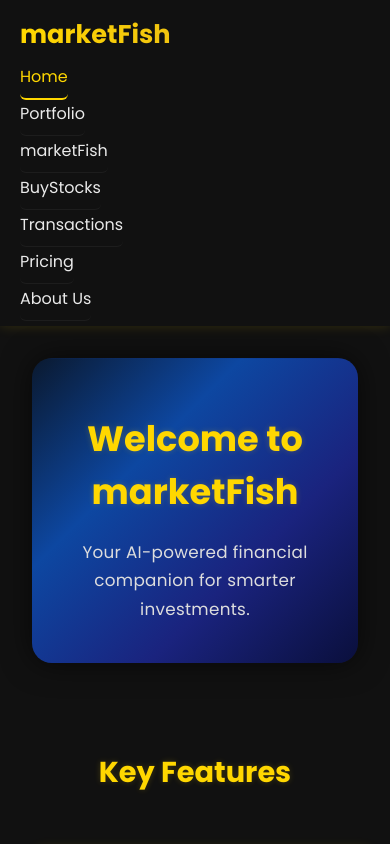
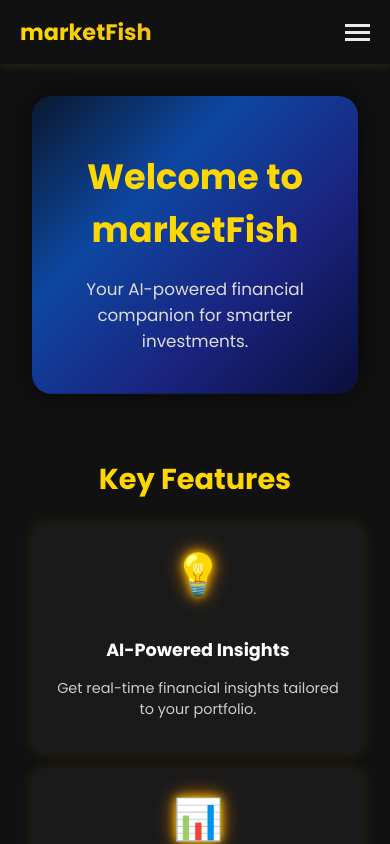
Before and after one commit to hitoriiiiiiii/pbl-frontend-web, a React (Vite) app: page / in a window 390 px wide. Shown: the top 844 px of the page. Built offline with nearby package versions, Linux system fonts and the light colour scheme.

Commit message:
added mobile responsiveness

```diff
--- a/src/App.jsx
+++ b/src/App.jsx
@@ -1,4 +1,4 @@
-import React from "react";
+import React, { useState } from "react";
 import { Routes, Route, NavLink, Outlet } from "react-router-dom";
 import Home from "./pages/Home";
 import Portfolio from "./pages/Portfolio";
@@ -18,7 +18,7 @@ const App = () => {
         <Route path="login" element={<LoginPage />} />
 
         {/* Routes that are available without authentication */}
-        <Route path="/" element={<Layout />}>
+        <Route path="/" element={<Layout />} >
           <Route index element={<Home />} />
           <Route path="portfolio" element={<Portfolio />} />
           <Route path="finai" element={<FinAiChat />} />
@@ -32,7 +32,14 @@ const App = () => {
   );
 };
 
-const Layout = () => (
+const Layout = () => {
+  const [isMenuOpen, setIsMenuOpen] = useState(false);
+
+  const toggleMenu = () => {
+    setIsMenuOpen(!isMenuOpen);
+  };
+
+  return (
     <>
       {/* Header Section */}
       <header className="header">
@@ -41,8 +48,12 @@ const Layout = () => (
             <span className="logo-highlight">market</span>Fish
           </NavLink>
         </div>
-      <nav className="nav">
-        <ul className="nav-list">
+        <div className="hamburger" onClick={toggleMenu}>
+          <div></div>
+          <div></div>
+          <div></div>
+        </div>
+        <ul className={`nav-list ${isMenuOpen ? "show" : ""}`}>
           <li>
             <NavLink
               to="/"
@@ -114,7 +125,6 @@ const Layout = () => (
             </NavLink>
           </li>
         </ul>
-      </nav>
       </header>
 
       {/* Main Content Section */}
@@ -128,5 +138,6 @@ const Layout = () => (
       </footer>
     </>
   );
+};
 
 export default App;
--- a/src/assets/styles/global.css
+++ b/src/assets/styles/global.css
@@ -63,7 +63,9 @@ ul {
 .nav-list {
   display: flex;
   gap: 24px;
+  margin-left: auto; /* Align menu to the right */
 }
+
 .nav-link {
   padding: 8px 14px;
   color: var(--text-light);
@@ -71,112 +73,69 @@ ul {
   transition: all 0.3s ease;
   position: relative;
 }
+
 .nav-link:hover {
   background: linear-gradient(90deg, #222, #1a1a1a);
   color: var(--secondary-gold);
   box-shadow: 0 2px 8px rgba(255, 215, 0, 0.1);
   transform: scale(1.05);
 }
+
 .nav-link.active {
   color: var(--primary-gold);
   border-bottom: 2px solid var(--primary-gold);
 }
 
-/* Section Titles */
-h1, h2 {
-  color: var(--primary-gold);
-  margin-bottom: 0.6rem;
-  text-shadow: 0 0 6px rgba(255, 215, 0, 0.2);
-}
-.section-title {
-  color: var(--accent-glow);
-  font-size: 1.4rem;
-  margin: 25px 0 10px;
-  text-transform: uppercase;
-  letter-spacing: 1px;
+/* Hamburger Menu Styling */
+.hamburger {
+  display: none;
+  flex-direction: column;
+  gap: 4px;
+  cursor: pointer;
+  margin-left: auto; /* Align hamburger to the right */
 }
 
-/* Paragraphs and Headings */
-p {
-  color: var(--text-muted);
-  font-size: 1rem;
-  line-height: 1.7;
-  letter-spacing: 0.3px;
-  transition: color 0.3s ease;
-}
-h3 {
-  color: var(--secondary-gold);
-  margin-top: 10px;
-  font-size: 1.2rem;
-  transition: color 0.3s ease;
-}
-h3:hover {
-  color: var(--primary-gold);
+.hamburger div {
+  width: 25px;
+  height: 3px;
+  background-color: var(--text-light);
+  transition: 0.3s;
 }
 
-/* Features */
-.features {
+/* Mobile Menu Display */
+.nav-list.show {
   display: flex;
-  flex-wrap: wrap;
-  gap: 30px;
-  justify-content: center;
-}
-.feature-card {
-  background: rgba(26, 26, 29, 0.95);
-  border-radius: 12px;
-  padding: 25px;
-  flex: 1 1 calc(33% - 40px);
-  max-width: calc(33% - 40px);
-  text-align: center;
-  transition: all 0.4s ease;
-  box-shadow: var(--shadow-gold);
-  backdrop-filter: blur(8px);
-}
-.feature-card:hover {
-  transform: translateY(-12px);
-  box-shadow: 0 0 30px rgba(255, 215, 0, 0.2);
-}
-.feature-card img {
-  width: 50px;
-  height: 50px;
-  margin-bottom: 15px;
-}
-.feature-card p {
-  color: var(--text-muted);
-  font-size: 0.95rem;
-  margin-top: 10px;
+  flex-direction: column;
+  gap: 12px;
+  margin-left: 0; /* Reset alignment for mobile view */
+  width: 100%; /* Full width for proper dropdown effect */
+  background: rgba(18, 18, 18, 0.95); /* Match header background with slight transparency */
+  position: absolute; /* Dropdown below header */
+  top: 100%; /* Position it just below the header */
+  left: 0;
+  padding: 10px 0;
+  border-top: 1px solid rgba(255, 255, 255, 0.1);
+  z-index: 999; /* Ensure the dropdown is above other elements */
 }
 
-/* Footer */
-footer {
-  background: #111;
-  text-align: center;
-  padding: 15px 0;
-  font-size: 0.9rem;
-  color: var(--text-muted);
-  border-top: 1px solid #2e2e2e;
+.nav-link {
+  width: 100%;
+  padding: 12px 20px;
+  text-align: left; /* Align text to the left for readability */
+  border-bottom: 1px solid rgba(255, 255, 255, 0.05);
 }
 
-/* Animation */
-@keyframes fadeInUp {
-  from {
-    opacity: 0;
-    transform: translateY(30px);
-  }
-  to {
-    opacity: 1;
-    transform: translateY(0);
-  }
-}
-.animate-fade {
-  animation: fadeInUp 0.9s ease-in-out forwards;
+.nav-link:hover {
+  background: rgba(255, 215, 0, 0.1);
+  color: var(--primary-gold);
 }
 
 /* Responsive Header */
 @media (max-width: 768px) {
   .header {
-    flex-direction: column;
-    align-items: flex-start;
+    flex-direction: row;
+    justify-content: space-between;
+    align-items: center;
     padding: 15px 20px;
   }
 
@@ -185,6 +144,8 @@ footer {
     gap: 12px;
     width: 100%;
     margin-top: 10px;
+    display: none;
+    align-items: flex-start;
   }
 
   .nav-link {
@@ -196,12 +157,57 @@ footer {
   .logo .logo-link {
     font-size: 1.6rem;
   }
+
+  /* Show Hamburger on Small Screens */
+  .hamburger {
+    display: flex;
+  }
 }
 
-/* Responsive Features */
-@media (max-width: 768px) {
-  .feature-card {
-    flex: 1 1 100%;
-    max-width: 100%;
+/* Logo */
+@media (max-width: 1024px) {
+  .logo .logo-link {
+    font-size: 1.8rem; /* Slightly smaller for medium screens */
   }
 }
+
+@media (max-width: 768px) {
+  .logo .logo-link {
+    font-size: 1.6rem; /* Smaller font size for smaller screens */
+  }
+}
+
+@media (max-width: 480px) {
+  .logo .logo-link {
+    font-size: 1.4rem; /* Compact size for extra small screens */
+  }
+  .logo {
+    justify-content: flex-start; /* Align left for smaller devices */
+  }
+}
+
+/* Footer */
+footer {
+  background: var(--bg-darker);
+  padding: 20px 30px;
+  color: var(--text-light);
+  text-align: center;
+  box-shadow: var(--shadow-gold);
+  font-size: 1rem;
+  border-top: 1px solid rgba(255, 255, 255, 0.1);
+}
+
+footer p {
+  margin: 0;
+  color: var(--text-muted);
+  transition: color 0.3s ease;
+}
+
+footer p:hover {
+  color: var(--primary-gold);
+}
+
+footer p span {
+  color: var(--primary-gold);
+  font-weight: bold;
+}
--- a/src/pages/BuyStock.css
+++ b/src/pages/BuyStock.css
@@ -37,12 +37,14 @@
     transform: scale(1.05);
     box-shadow: 0 8px 16px rgba(0, 0, 0, 0.3);
     animation: cardHoverAnimation 0.3s ease;
+    border: white;
   }
 
   .stock-card .stock-icon {
     font-size: 3rem;
     margin-bottom: 15px;
     color: #ffd700;
+    border: #fff;
   }
 
   .stock-card h3 {
```
Lines whose indentation alone changed are shown as unchanged.
